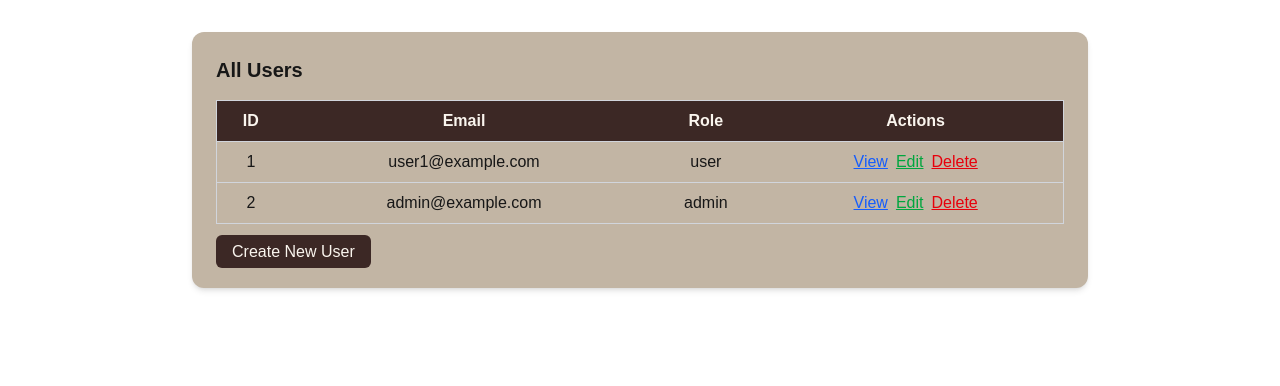
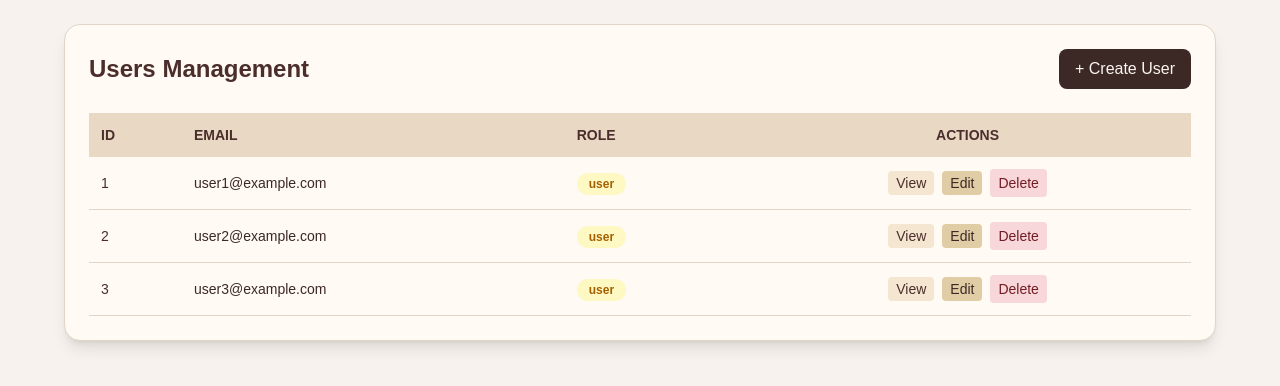
Before and after one commit to anshuyas/daisy_brew_web, a Next.js app: page /admin/users in a window 1280 px wide. Shown: the top 386 px of the page. Built offline with nearby package versions, Linux system fonts and the light colour scheme.

Commit message:
added admin dash, updated UI, and did route protection

```diff
--- a/app/(auth)/_components/LoginForm.tsx
+++ b/app/(auth)/_components/LoginForm.tsx
@@ -24,12 +24,18 @@ export default function LoginForm() {
 
       const result = await loginAction(values);
 
-      if (result.success) {
-        router.push("/dashboard");
+    if (result.success && result.user) {
+      const role = result.user.role;
+
+      if (role === "admin") {
+        router.push("/admin/dashboard");   // 👑 admin panel
       } else {
-        setError(result.message || "Login failed");
+        router.push("/user/profile");  // 👤 user profile
       }
-    });
+    } else {
+      setError(result.message || "Login failed");
+    }
+  });
   };
 
   return (
--- /dev/null
+++ b/app/admin/dashboard/page.tsx
@@ -0,0 +1,85 @@
+"use client";
+
+import Link from "next/link";
+import { useState } from "react";
+
+export default function AdminDashboardPage() {
+  const [isSidebarOpen, setIsSidebarOpen] = useState(true);
+
+  return (
+    <div className="flex min-h-screen bg-[#f5efe6] text-[#3c2825]">
+
+      {/* Sidebar */}
+      {/* Sidebar */}
+<aside className={`bg-[#c6b391] w-64 p-6 flex flex-col justify-between transition-all duration-300 ${isSidebarOpen ? "block" : "hidden"} md:flex`}>
+  <div>
+    <h2 className="text-2xl font-bold mb-8">Admin Panel</h2>
+    <nav className="flex flex-col gap-3">
+      <Link
+        href="/admin/dashboard"
+        className="px-3 py-2 rounded-md hover:bg-[#bfa77f] hover:text-white font-semibold"
+      >
+        Dashboard
+      </Link>
+      <Link
+        href="/admin/users"
+        className="px-3 py-2 rounded-md hover:bg-[#bfa77f] hover:text-white font-semibold"
+      >
+        Manage Users
+      </Link>
+      {/* Add more admin links here */}
+    </nav>
+  </div>
+
+  {/* Button anchored at bottom */}
+  <div className="mt-auto">
+    <button
+      className="px-3 py-2 rounded-md bg-[#3c2825] text-white w-full hover:opacity-90"
+    >
+      Logout
+    </button>
+  </div>
+</aside>
+
+      {/* Main content */}
+      <main className="flex-1 p-8">
+        {/* Mobile toggle button */}
+        <button
+          onClick={() => setIsSidebarOpen(!isSidebarOpen)}
+          className="md:hidden mb-4 px-3 py-2 bg-[#3c2825] text-white rounded-md"
+        >
+          {isSidebarOpen ? "Close Menu" : "Open Menu"}
+        </button>
+
+        {/* Dashboard content */}
+        <div className="bg-[#fff5eb] p-8 rounded-xl shadow-lg">
+          <h1 className="text-3xl font-bold mb-4">Welcome, Admin!</h1>
+          <p className="text-gray-700 mb-6">
+            Welcome to admin dashboard.
+          </p>
+
+          <div className="grid md:grid-cols-2 gap-6">
+            <div className="p-6 bg-[#c2b5a4] rounded-xl shadow hover:shadow-lg transition cursor-pointer">
+              <h2 className="text-xl font-semibold mb-2">Users</h2>
+              <p className="text-sm text-[#3c2825]">View and manage all registered users.</p>
+              <Link
+                href="/admin/users"
+                className="mt-3 inline-block text-sm text-[#fff] bg-[#3c2825] px-4 py-2 rounded hover:opacity-90"
+              >
+                Manage Users
+              </Link>
+            </div>
+
+            <div className="p-6 bg-[#c2b5a4] rounded-xl shadow hover:shadow-lg transition cursor-pointer">
+              <h2 className="text-xl font-semibold mb-2">Reports</h2>
+              <p className="text-sm text-[#3c2825]">View system reports and analytics.</p>
+              <button className="mt-3 text-sm text-[#fff] bg-[#3c2825] px-4 py-2 rounded hover:opacity-90">
+                View Reports
+              </button>
+            </div>
+          </div>
+        </div>
+      </main>
+    </div>
+  );
+}
--- a/app/admin/users/page.tsx
+++ b/app/admin/users/page.tsx
@@ -4,43 +4,85 @@ import Link from "next/link";
 
 const dummyUsers = [
   { id: "1", email: "user1@example.com", role: "user" },
-  { id: "2", email: "admin@example.com", role: "admin" },
+  { id: "2", email: "user2@example.com", role: "user" },
+  { id: "3", email: "user3@example.com", role: "user" },
 ];
 
 export default function AdminUsersPage() {
   return (
-    <div className="max-w-4xl mx-auto p-6 bg-[#c2b5a4] rounded-xl shadow-md mt-8">
-      <h1 className="text-xl font-semibold mb-4">All Users</h1>
+    <div className="min-h-screen bg-[#f7f2ed] p-6">
+      <div className="max-w-6xl mx-auto bg-[#fffaf3] rounded-2xl shadow-lg border border-[#e0d5c8] p-6">
 
-      <table className="w-full border border-gray-300">
-        <thead className="bg-[#3c2825] text-[#FAF5EE]">
-          <tr>
-            <th className="p-2">ID</th>
-            <th className="p-2">Email</th>
-            <th className="p-2">Role</th>
-            <th className="p-2">Actions</th>
+        {/* Header */}
+        <div className="flex justify-between items-center mb-6">
+          <h1 className="text-2xl font-bold text-[#4B2E2B]">Users Management</h1>
+          <Link
+            href="/admin/users/create"
+            className="px-4 py-2 bg-[#3c2825] text-[#FAF5EE] rounded-lg hover:opacity-90 transition"
+          >
+            + Create User
+          </Link>
+        </div>
+
+        {/* Table Container */}
+        <div className="overflow-x-auto">
+          <table className="w-full border-collapse text-sm">
+            <thead>
+              <tr className="bg-[#e8d8c4] text-[#4B2E2B] uppercase text-left">
+                <th className="p-3">ID</th>
+                <th className="p-3">Email</th>
+                <th className="p-3">Role</th>
+                <th className="p-3 text-center">Actions</th>
               </tr>
             </thead>
+
             <tbody>
-          {dummyUsers.map(user => (
-            <tr key={user.id} className="text-center border-t border-gray-300">
-              <td className="p-2">{user.id}</td>
-              <td className="p-2">{user.email}</td>
-              <td className="p-2">{user.role}</td>
-              <td className="p-2 space-x-2">
-                <Link href={`/admin/users/${user.id}`} className="text-blue-600 underline">View</Link>
-                <Link href={`/admin/users/${user.id}/edit`} className="text-green-600 underline">Edit</Link>
-                <button className="text-red-600 underline">Delete</button>
+              {dummyUsers.map((user, index) => (
+                <tr
+                  key={user.id}
+                  className={`border-b border-[#e0d5c8] ${
+                    index % 2 === 0 ? "bg-[#fffaf3]" : "bg-[#fffaf3]"
+                  } hover:bg-[#f4ede1] transition`}
+                >
+                  <td className="p-3 text-[#4B2E2B]">{user.id}</td>
+                  <td className="p-3 font-medium text-[#3c2825]">{user.email}</td>
+
+                  {/* Role Badge */}
+                  <td className="p-3">
+                    <span
+                      className={`px-3 py-1 rounded-full text-xs font-semibold ${
+                        user.role === "admin"
+                          ? "bg-red-100 text-red-700"
+                          : "bg-yellow-100 text-yellow-700"
+                      }`}
+                    >
+                      {user.role}
+                    </span>
+                  </td>
+
+                  {/* Actions */}
+                  <td className="p-3 text-center space-x-2">
+                    <Link
+                      href={`/admin/users/${user.id}`}
+                      className="px-2 py-1 bg-[#f4e6d1] text-[#4B2E2B] rounded hover:bg-[#e0cda5] transition"
+                    >
+                      View
+                    </Link>
+                    <Link
+                      href={`/admin/users/${user.id}/edit`}
+                      className="px-2 py-1 bg-[#e0cda5] text-[#3c2825] rounded hover:bg-[#d1b689] transition"
+                    >
+                      Edit
+                    </Link>
+                    <button className="px-2 py-1 bg-[#f8d7da] text-[#721c24] rounded hover:bg-[#f5b7b9] transition">
+                      Delete
+                    </button>
                   </td>
                 </tr>
               ))}
             </tbody>
           </table>
-
-      <div className="mt-4">
-        <Link href="/admin/users/create" className="px-4 py-2 bg-[#3c2825] text-[#FAF5EE] rounded-md hover:opacity-90">
-          Create New User
-        </Link>
+        </div>
       </div>
     </div>
   );
--- a/app/admin/users/profile/page.tsx
+++ /dev/null
@@ -1,19 +0,0 @@
-"use client";
-
-export default function UserProfilePage() {
-  return (
-    <div className="max-w-xl mx-auto p-6 bg-[#c2b5a4] rounded-xl shadow-md mt-8">
-      <h1 className="text-xl font-semibold mb-4">User Profile</h1>
-      <p>This is the logged-in user's profile page.</p>
-
-      <div className="mt-4 space-y-2">
-        <p><strong>Email:</strong> user@example.com</p>
-        <p><strong>Role:</strong> user</p>
-      </div>
-
-      <button className="mt-4 px-4 py-2 bg-[#3c2825] text-[#FAF5EE] rounded-md hover:opacity-90">
-        Update Profile
-      </button>
-    </div>
-  );
-}
--- /dev/null
+++ b/app/proxy.ts
@@ -0,0 +1,42 @@
+import { NextResponse } from "next/server";
+import type { NextRequest } from "next/server";
+
+export function middleware(request: NextRequest) {
+  const token = request.cookies.get("auth_token")?.value;
+  const userDataCookie = request.cookies.get("user_data")?.value;
+
+  let role: string | null = null;
+
+  if (userDataCookie) {
+    try {
+      const user = JSON.parse(userDataCookie);
+      role = user.role;
+    } catch (err) {
+      console.error("Invalid user_data cookie");
+    }
+  }
+
+  const pathname = request.nextUrl.pathname;
+
+  // Protect /user routes: must be logged in
+  if (pathname.startsWith("/user")) {
+    if (!token) {
+      return NextResponse.redirect(new URL("/login", request.url));
+    }
+  }
+
+  // Protect /admin routes: must be admin
+  if (pathname.startsWith("/admin")) {
+    if (!token || role !== "admin") {
+      return NextResponse.redirect(new URL("/login", request.url));
+    }
+  }
+
+  // Allow the request
+  return NextResponse.next();
+}
+
+// Apply only to these routes
+export const config = {
+  matcher: ["/admin/:path*", "/user/:path*"],
+};
--- /dev/null
+++ b/app/user/profile/page.tsx
@@ -0,0 +1,33 @@
+"use client";
+
+import { useEffect, useState } from "react";
+import { getUserData } from "@/lib/cookie";
+
+export default function UserProfilePage() {
+  const [user, setUser] = useState<{ email: string; role: string } | null>(null);
+
+  useEffect(() => {
+    async function fetchUser() {
+      const userData = await getUserData();
+      if (userData) setUser({ email: userData.email, role: userData.role });
+    }
+    fetchUser();
+  }, []);
+
+  if (!user) return <p>Loading...</p>;
+
+  return (
+    <div className="max-w-xl mx-auto p-6 bg-[#c2b5a4] rounded-xl shadow-md mt-8">
+      <h1 className="text-xl font-semibold mb-4">User Profile</h1>
+
+      <div className="mt-4 space-y-2">
+        <p><strong>Email:</strong> {user.email}</p>
+        <p><strong>Role:</strong> {user.role}</p>
+      </div>
+
+      <button className="mt-4 px-4 py-2 bg-[#3c2825] text-[#FAF5EE] rounded-md hover:opacity-90">
+        Update Profile
+      </button>
+    </div>
+  );
+}
```
Lines whose indentation alone changed are shown as unchanged.
